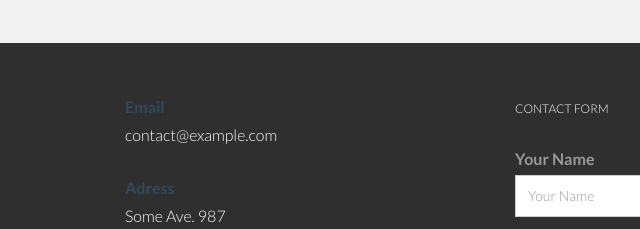
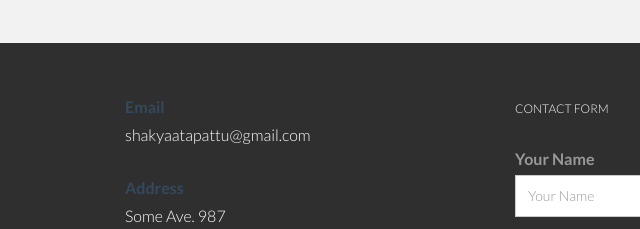
Before and after one commit to ShakyaAtapattu/My_Resume, a plain HTML site: page index.html in a window 1280 px wide. Shown: the part 2930-3159 px from the top of the page, 155-795 px from the left. Drawn offline with Linux system fonts and the light colour scheme.

```diff
--- a/index.html
+++ b/index.html
@@ -355,10 +355,10 @@
           </div>
           <div class="col-lg-4">
             <p>
-              <t>Email</t><br/> contact@example.com <br/>
+              <t>Email</t><br/> shakyaatapattu@gmail.com <br/>
             </p>
             <p>
-              <t>Adress</t><br/> Some Ave. 987 <br/> Postal 23892 <br/> London, England. <br/>
+              <t>Address</t><br/> Some Ave. 987 <br/> Postal 23892 <br/> London, England. <br/>
             </p>
             <p>
               <t>Phone</t><br/> +55 8933-2383 <br/>
```
